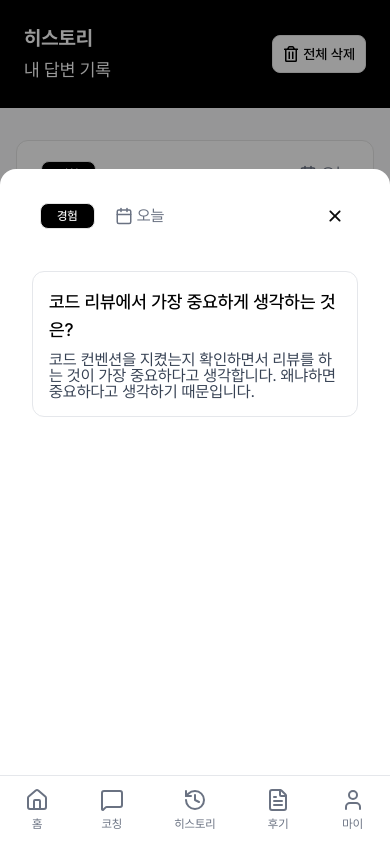
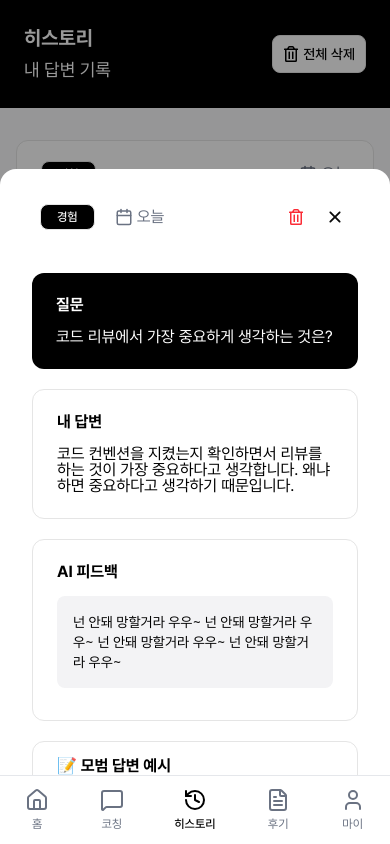
Before and after one commit to JobMate-team/jobmate-frontend, a React (Vite) app: page /history/1 in a window 390 px wide. Built offline with nearby package versions, Linux system fonts and the light colour scheme.

Commit message:
[#9] feat: 상세 페이지 모바일 버전 UI 구현

```diff
--- a/src/components/layouts/MobileFooter.tsx
+++ b/src/components/layouts/MobileFooter.tsx
@@ -16,7 +16,8 @@ const MobileFooter = () => {
       <div className='flex justify-around py-3'>
         {menuItems.map((item) => {
           const Icon = item.icon;
-          const isActive = location.pathname === item.path;
+          const isActive =
+            item.path === '/' ? location.pathname === '/' : location.pathname.startsWith(item.path);
 
           return (
             <button
--- a/src/components/layouts/SideBar.tsx
+++ b/src/components/layouts/SideBar.tsx
@@ -61,7 +61,8 @@ const SideBar = () => {
       <nav className='flex-1 p-4'>
         {menuItems.map((item) => {
           const Icon = item.icon;
-          const isActive = location.pathname === item.path;
+          const isActive =
+            item.path === '/' ? location.pathname === '/' : location.pathname.startsWith(item.path);
 
           return (
             <button
--- a/src/index.css
+++ b/src/index.css
@@ -80,3 +80,16 @@ a {
 button {
   cursor: pointer;
 }
+
+/* Hide scrollbar */
+.hide-scrollbar {
+  scrollbar-width: none;
+  /* Firefox */
+  -ms-overflow-style: none;
+  /* IE, Edge */
+}
+
+.hide-scrollbar::-webkit-scrollbar {
+  display: none;
+  /* Chrome, Safari, Opera */
+}
--- a/src/pages/HistoryDetailPage.tsx
+++ b/src/pages/HistoryDetailPage.tsx
@@ -1,5 +1,6 @@
 import clsx from 'clsx';
 import { useEffect, useState } from 'react';
+import { FaRegTrashAlt } from 'react-icons/fa';
 import { FiCalendar } from 'react-icons/fi';
 import { IoIosClose } from 'react-icons/io';
 import { useNavigate, useParams } from 'react-router-dom';
@@ -42,9 +43,23 @@ const HistoryDetailPage = () => {
     setTimeout(() => setOpen(true), 10); // mount 후 transition 트리거
   }, []);
 
+  useEffect(() => {
+    if (!open) return;
+
+    const handleKeyDown = (e: KeyboardEvent) => {
+      if (e.key === 'Escape') {
+        handleClose();
+      }
+    };
+
+    window.addEventListener('keydown', handleKeyDown);
+    return () => window.removeEventListener('keydown', handleKeyDown);
+    // eslint-disable-next-line react-hooks/exhaustive-deps
+  }, [open]);
+
   const handleClose = () => {
     setOpen(false);
-    setTimeout(() => navigate(-1), 200); // 애니메이션 끝난 뒤 닫기
+    setTimeout(() => navigate('/history'), 200); // 애니메이션 끝난 뒤 닫기
   };
 
   if (!item) return null;
@@ -52,18 +67,19 @@ const HistoryDetailPage = () => {
   return (
     <div
       className={clsx(
-        'fixed inset-0 bg-black/40 transition-opacity duration-200 ',
+        'fixed inset-0 bg-black/40 transition-opacity duration-300 ',
         open ? 'opacity-100' : 'opacity-0',
       )}
       onClick={handleClose}
     >
-      <div
+      <main
+        onClick={(e) => e.stopPropagation()}
         className={clsx(
-          'fixed bottom-0 left-0 right-0 h-[80vh] bg-white rounded-t-2xl shadow-xl p-8 transition-transform duration-300',
+          'fixed bottom-0 left-0 right-0 h-[80vh] bg-white rounded-t-2xl shadow-xl p-8 transition-transform duration-300 overflow-y-auto hide-scrollbar',
           open ? 'translate-y-0' : 'translate-y-full',
         )}
       >
-        <div className='flex items-center justify-between px-2 mb-10'>
+        <section className='flex items-center justify-between px-2 mb-10'>
           <div className='flex flex-row items-center justify-center gap-5'>
             <div className='bg-black text-white text-xs font-medium p-1 px-4 border border-[#E5E5E5] rounded-lg'>
               {item.category}
@@ -73,6 +89,13 @@ const HistoryDetailPage = () => {
               {item.date}
             </p>
           </div>
+          <div className='flex items-center gap-2'>
+            <button
+              type='button'
+              className='bg-white rounded-full p-2 hover:brightness-90 transition'
+            >
+              <FaRegTrashAlt size={16} className='text-[#FB2C36]' />
+            </button>
             <button
               onClick={handleClose}
               className='text-[#0A0A0A] bg-white rounded-full hover:brightness-90 transition'
@@ -80,12 +103,35 @@ const HistoryDetailPage = () => {
               <IoIosClose size={30} />
             </button>
           </div>
+        </section>
 
-        <div className='mt-4 p-4 bg-white rounded-xl border border-gray-200'>
-          <p className='font-medium text-lg mb-2'>{item.question}</p>
-          <p className='text-gray-700'>{item.answer}</p>
+        <section className='space-y-5 mb-20'>
+          <div className='bg-black rounded-xl p-6 flex flex-col gap-4 text-white'>
+            <p className='font-semibold'>질문</p>
+            <p>{item.question}</p>
+          </div>
+
+          <div className='bg-white rounded-xl p-6 flex flex-col gap-4 border border-[#E5E5E5]'>
+            <p className='font-semibold'>내 답변</p>
+            <p>{item.answer}</p>
+          </div>
+
+          <div className='bg-white rounded-xl p-6  border border-[#E5E5E5] flex flex-col gap-4'>
+            <p className='font-semibold'>AI 피드백</p>
+            <div className='bg-[#F3F3F5] rounded-lg p-4 text-sm mb-2'>
+              넌 안돼 망할거라 우우~ 넌 안돼 망할거라 우우~ 넌 안돼 망할거라 우우~ 넌 안돼 망할거라
+              우우~
             </div>
           </div>
+
+          <div className='bg-white rounded-xl px-6 py-4  border border-[#E5E5E5] flex flex-col gap-4'>
+            <p className='font-semibold'>📝 모범 답변 예시</p>
+            <div className='bg-[#F3F3F5] rounded-lg p-4 text-sm mb-2'>
+              피드백피드백피드백피드백피드백 피드백 피드백 피드백 피드백 피드백 피드백 피드백
+            </div>
+          </div>
+        </section>
+      </main>
     </div>
   );
 };
```
Lines whose indentation alone changed are shown as unchanged.
